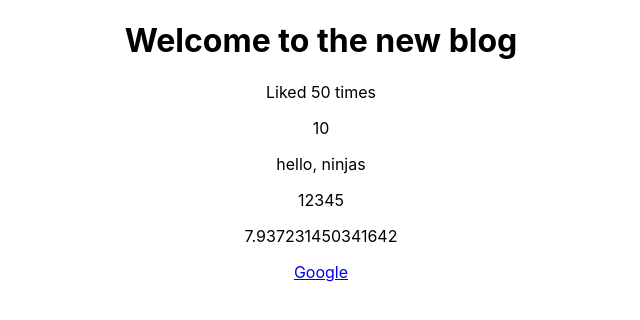
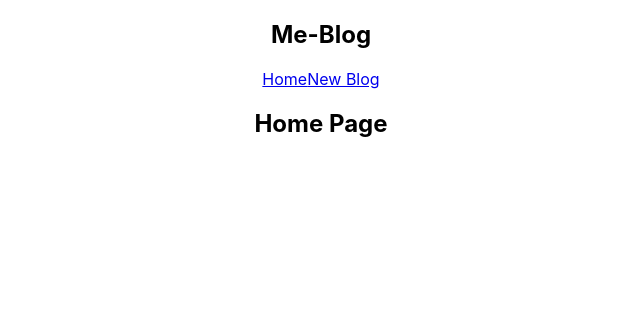
Before and after one commit to CoderZENNXX/me-blog, a React (Create React App) app: page / in a window 1280 px wide. Shown: the top 320 px of the page, without its empty margins (319-959 px from the left). Built offline with nearby package versions, Linux system fonts and the light colour scheme.

Commit message:
to part 5 (all features)

```diff
--- a/src/App.js
+++ b/src/App.js
@@ -1,28 +1,14 @@
 import logo from './logo.svg';
 import './App.css';
+import NavBar from "./NavBar"
+import Home from "./Home"
 
 function App() {
-  const title = "Welcome to the new blog";
-  const likes = 50;
-  const googleLink = "https://www.google.com";
-
   return (
     <div className="App">
+      <NavBar></NavBar>
       <div className="content">
-        <h1>
-          {title}
-        </h1>
-
-        <p>
-          Liked {likes} times
-        </p>
-
-        <p>{10}</p>
-        <p>{"hello, ninjas"}</p>
-        <p>{[1,2,3,4,5]}</p>
-        <p>{Math.random() * 10}</p>
-
-        <a href={googleLink}>Google</a>
+        <Home></Home>
       </div>
     </div>
   );
--- /dev/null
+++ b/src/Home.js
@@ -0,0 +1,9 @@
+const Home = () => {
+    return (
+        <div className="home">
+            <h2>Home Page</h2>
+        </div>
+    );
+}
+
+export default Home;
--- /dev/null
+++ b/src/NavBar.js
@@ -0,0 +1,14 @@
+const NavBar = () => {
+    return (
+        <nav className="navbar">
+            <h1>Me-Blog</h1>
+            <div className="links">
+                <a href="/">Home</a>
+                <a href="/create">New Blog</a>
+            </div>
+        </nav>
+
+    );
+}
+
+export default NavBar;
```
